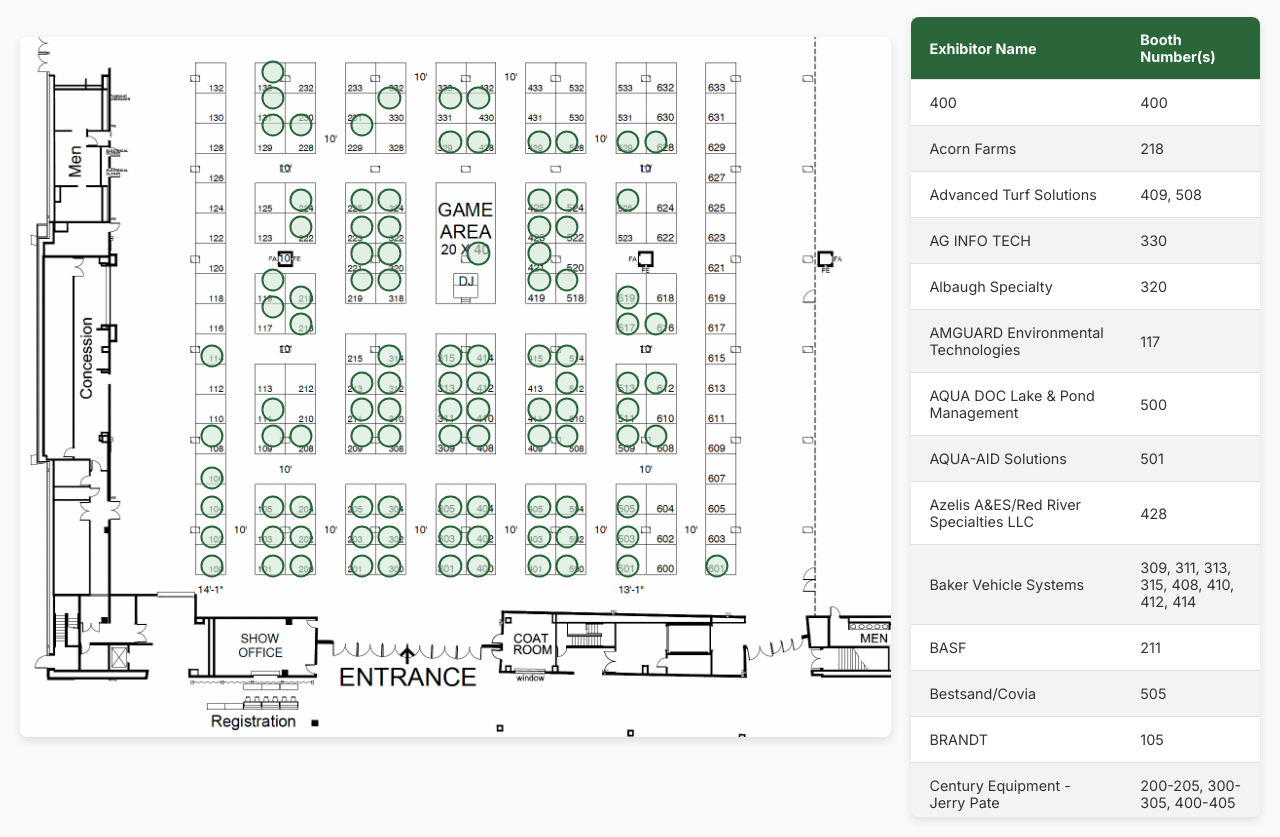
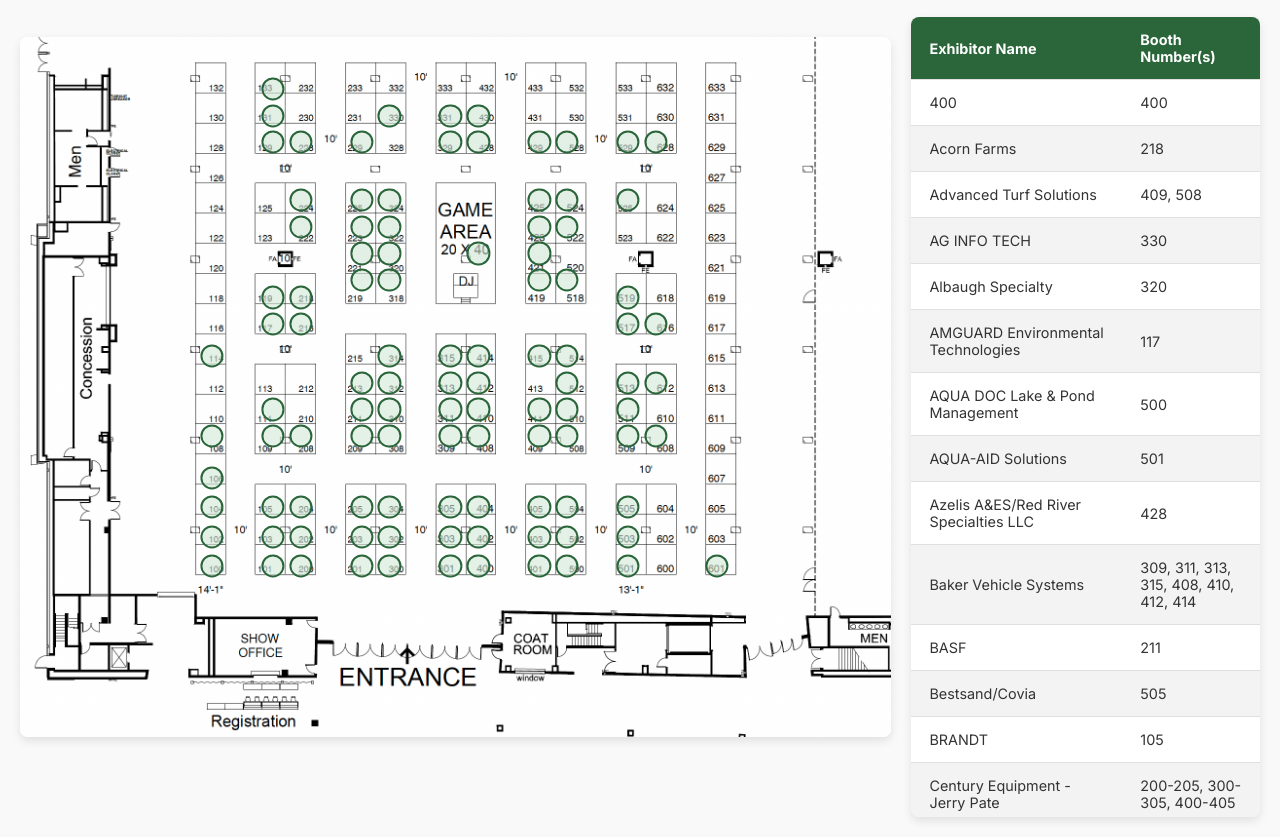
Before and after one commit to molly148/otf-tradeshow-floor-map-2026, a plain HTML site: page index.html in a window 1280 px wide. Shown: the part 83-920 px from the top of the page. Drawn offline with Linux system fonts and the light colour scheme.

Commit message:
Update index.html

```diff
--- a/index.html
+++ b/index.html
@@ -120,24 +120,30 @@
     </div>
 
     <script>
-        // UPDATED ARRAY based on the new list
         const reservedBooths = ['100', '101', '102', '103', '104', '105', '106', '108', '109', '111', '114', '117', '119', '129', '131', '133', '200', '201', '202', '203', '204', '205', '208', '209', '211', '213', '216', '218', '219', '221', '222', '223', '224', '225', '228', '229', '300', '301', '302', '303', '304', '305', '308', '309', '310', '311', '312', '313', '314', '315', '318', '320', '322', '324', '329', '330', '331', '400', '401', '402', '403', '404', '405', '408', '409', '410', '411', '412', '414', '415', '419', '420', '421', '423', '425', '428', '429', '430', '500', '501', '502', '503', '504', '505', '508', '509', '510', '511', '512', '513', '514', '517', '518', '519', '522', '524', '525', '528', '529', '601', '608', '612', '616', '628'];
 
         const mapBounds = document.getElementById('map-bounds');
 
-        // Master Grid Controls (Unchanged)
+        // Master Grid Controls
         const verticalShift = -3.5;
         const horizontalShift = 0;
 
-        // Specific overrides for booths that need to drop down notably (Unchanged)
-        const shiftDownBooths = ['216', '218', '519', '517', '616', '328', '329', '428', '429', '528', '529', '628'];
+        // Specific overrides for booths that need to drop down notably
+        const shiftDownBooths = [
+            '117', '119', '129', '131', '133',
+            '216', '218', '228', '229',
+            '328', '329', '330', '331',
+            '428', '429', '430',
+            '517', '519', '528', '529',
+            '616', '628'
+        ];
         const individualDropAmount = 2.5;
 
-        // Specific overrides for 607 and 609 to drop down just a tiny bit (Unchanged)
+        // Specific overrides for 607 and 609 to drop down just a tiny bit
         const slightDropBooths = ['607', '609'];
-        const slightDropAmount = .3;
+        const slightDropAmount = 1.2;
 
-        // Specific overrides for booths that need to move UP slightly (Unchanged)
+        // Specific overrides for booths that need to move UP slightly
         const shiftUpBooths = [];
         const shiftUpAmount = 2.5;
 
@@ -157,7 +163,7 @@
 
             let top = 0;
 
-            // BOTTOM BLOCK (Rows 00 to 07): Stretched the gap between dots to 4.2 to add more space
+            // BOTTOM BLOCK (Rows 00 to 07)
             if (lastTwo <= 1) top = 79.1;
             else if (lastTwo <= 3) top = 74.9;
             else if (lastTwo <= 5) top = 70.7;
@@ -190,7 +196,7 @@
                 finalTop += slightDropAmount;
             }
 
-            // Adjust specific booths UP (subtracting percentage moves it up the image)
+            // Adjust specific booths UP
             if (shiftUpBooths.includes(boothId)) {
                 finalTop -= shiftUpAmount;
             }
```
